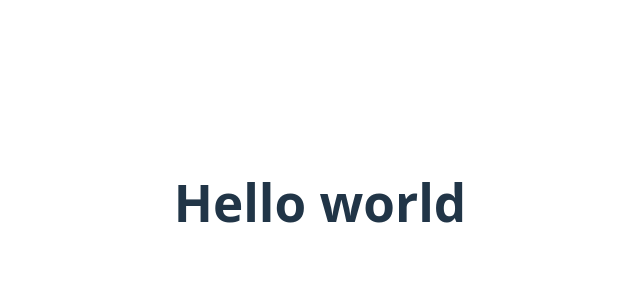
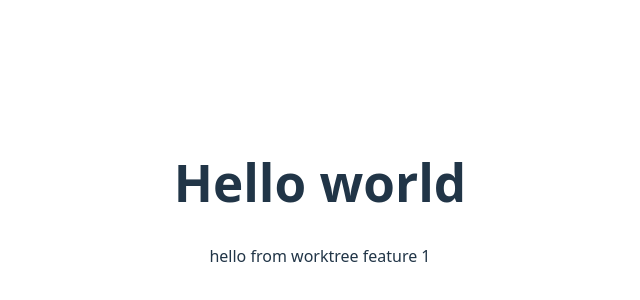
Before and after one commit to tonyxhepa/claude-worktree-with-vite-example-1, a Vue app: page / in a window 1280 px wide. Shown: the part 198-498 px from the top of the page, without its empty margins (320-960 px from the left). Built offline with nearby package versions, Linux system fonts and the light colour scheme.

Commit message:
added the paragraph

```diff
--- a/src/App.vue
+++ b/src/App.vue
@@ -1,3 +1,4 @@
 <template>
   <h1>Hello world</h1>
+  <p>hello from worktree feature 1</p>
 </template>
```
